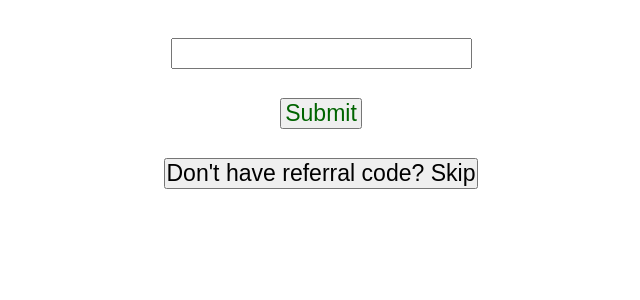
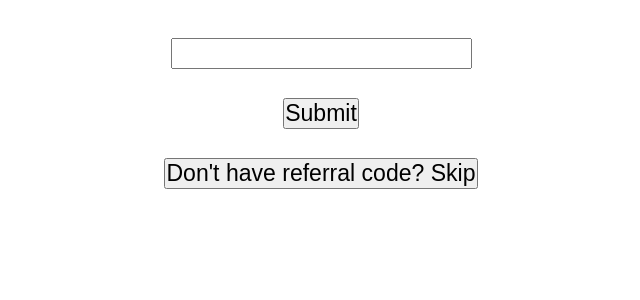
Before and after one commit to akshay1502/SignUpFlowRDS, a React (Create React App) app: page /otp in a window 1280 px wide. Both pictures are taken after typing "Sample", "Sample", "Sample", "Sample", "Sample", "Sample" into the empty fields and a click on the button "Submit". Shown: the top 300 px of the page, without its empty margins (319-959 px from the left). Built offline with nearby package versions, Linux system fonts and the light colour scheme.

Commit message:
basic api created for referral code

```diff
--- a/src/components/referral/referral.js
+++ b/src/components/referral/referral.js
@@ -1,12 +1,35 @@
-import { Link } from '@reach/router';
+// import { Link } from '@reach/router';
+import { useState } from 'react';
+import { referral_data } from '../../data/referraldata';
 
 const Referral = () => {
+    const [errmsg, setErrmsg] = useState('');
+    const checkcode = (e) => {
+        const reg = /[A-Z0-9]|[A-Z0-9]{6}/;
+        if(reg.test(e.target.value)){
+            setErrmsg('');
+        }else{
+            setErrmsg(`can't use lower case in referral code`);
+        }
+        console.log(e.target.value);
+    }
+
+    const showreferral = () => {
+        const code = document.getElementById('code').value.trim();
+        referral_data.forEach(referral => {
+            if(code === referral.code){
+                alert(`from ${referral.user}`);
+            }
+        })
+    }
+
     return (
-        <div className="centercontent">
-            <input type="text" />
-            <button className="submit" style={{margin:"1.5rem 0"}}><Link to="/">Submit</Link></button>
+        <form className="centercontent">
+            <input type="text" name="code" id="code" onChange={checkcode} maxLength="6" required/>
+            <p>{errmsg}</p>
+            <button className="submit" style={{margin:"1.5rem 0"}} onClick={showreferral}>Submit</button>
             <button>Don't have referral code? Skip</button>
-        </div>
+        </form>
     );
 }
 
--- /dev/null
+++ b/src/data/referraldata.js
@@ -0,0 +1,12 @@
+export const referral_data = [
+    {
+        id:1,
+        user: 'Swaraj Rajpure',
+        code: '1WF45G'
+    },
+    {
+        id:2,
+        user: 'Akshay Shinde',
+        code: 'TG467Y'
+    }
+];
```
